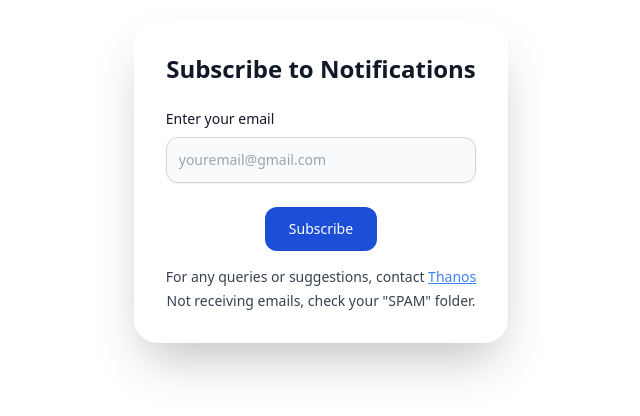
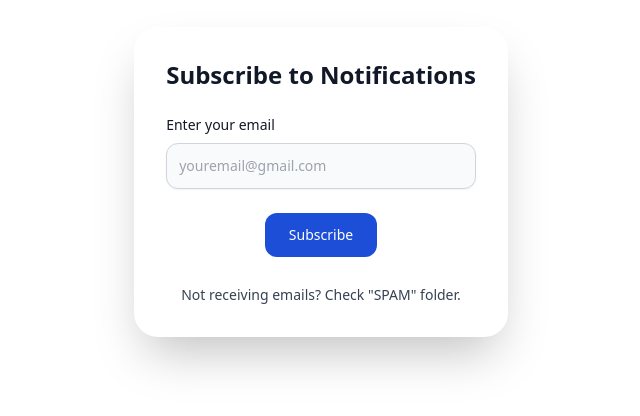
Before and after one commit to rafiq097/remainder20, a website: page index.html in a window 1280 px wide. Shown: the part 218-634 px from the top of the page, without its empty margins (319-959 px from the left). Drawn offline with nearby package versions, Linux system fonts and the light colour scheme.

Commit message:
improvement

```diff
--- a/controllers/email.controller.js
+++ b/controllers/email.controller.js
@@ -20,7 +20,7 @@ const checkUser = async (req, res) => {
     try{
         const user = await Email.findOne({ email: email });
         if(user)
-            res.status(201).json({ message: "User Already Subscribed", success: true, user });
+            res.status(201).json({ message: "Email Already Subscribed", success: true, user });
         else
             res.status(404).json({ message: "User Not Found", success: false });
     }
--- a/index.html
+++ b/index.html
@@ -27,12 +27,20 @@
         <center>
             <button type="submit" id="button" class="text-white bg-blue-700 hover:bg-blue-800 focus:ring-4 focus:outline-none focus:ring-blue-300 font-medium rounded-xl text-sm px-6 py-3">Subscribe</button>
         </center>
-        <p class="text-center mt-4 text-sm text-gray-700">
+        <!-- <p class="text-center mt-4 text-sm text-gray-700">
             For any queries or suggestions, contact
             <a href="mailto:thanosbusinness59@gmail.com" class="text-blue-500 underline hover:text-blue-900">Thanos</a>
         </p>
         <p class="text-center mt-1 text-sm text-gray-700">
             Not receiving emails, check your "SPAM" folder.
+        </p> -->
+        <!-- <p class="text-center mt-4 text-sm text-gray-700">
+            Questions? Contact
+            <a href="mailto:thanosbusinness59@gmail.com" class="text-blue-500 underline hover:text-blue-900">Thanos</a>
+        </p> -->
+        <br/>
+        <p class="text-center mt-1 text-sm text-gray-700">
+            Not receiving emails? Check "SPAM" folder.
         </p>
     </form>
 
```
